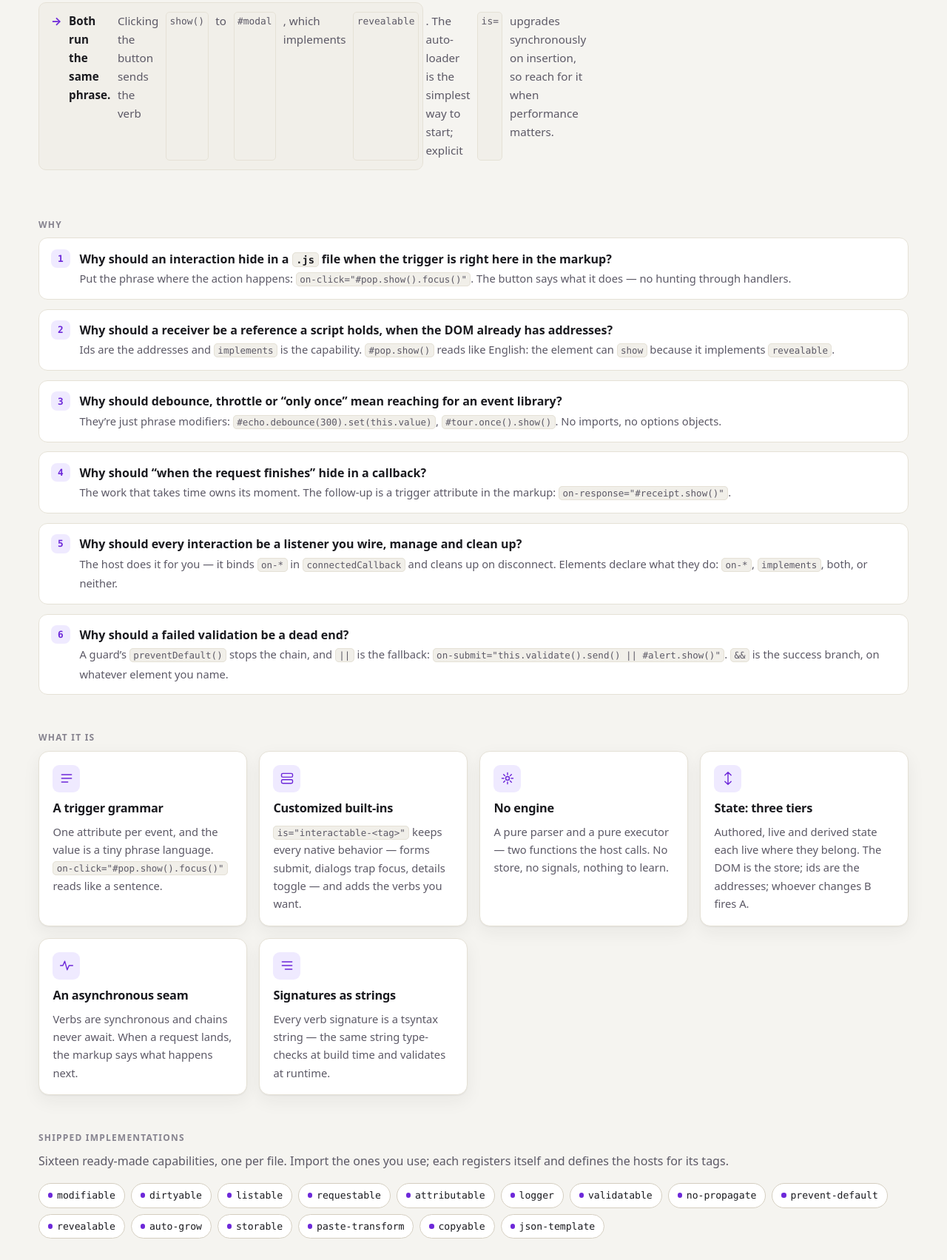
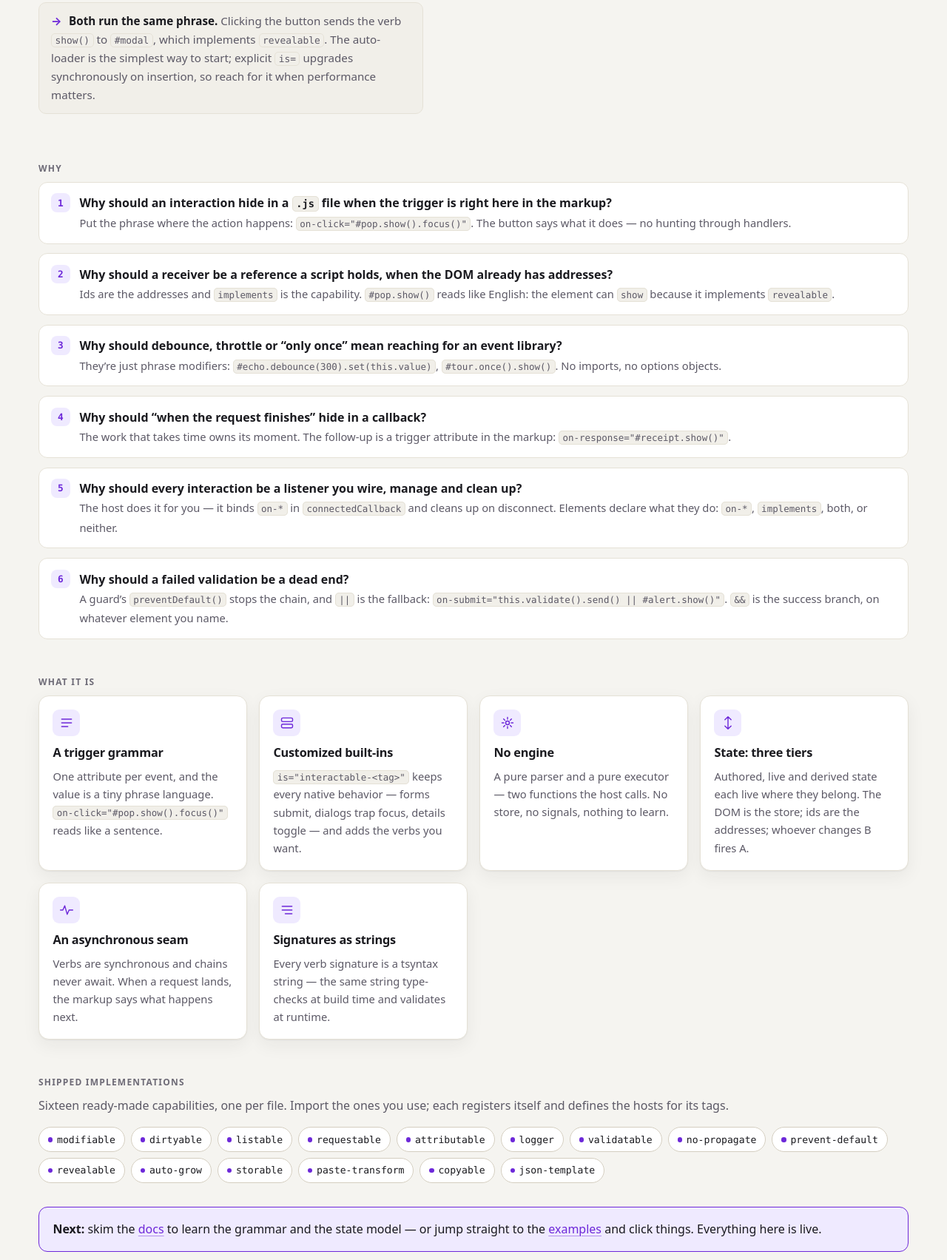
Before and after one commit to AceCodePt/interactably, a website with bundled scripts: page site/index.html in a window 1280 px wide. Shown: the part 1047-2750 px from the top of the page at 74% size. Built offline with nearby package versions, Linux system fonts and the light colour scheme.

Commit message:
Fix note layout and site accessibility issues

```diff
--- a/site/index.html
+++ b/site/index.html
@@ -121,14 +121,14 @@
 
           <ul is="interactable-ul" id="list" implements="listable" listable-min-rows="1">
             <li>
-              <input is="interactable-input" class="amount" type="number" value="2.5" step="any" required on-input="#total.compute()">
+              <input is="interactable-input" class="amount" aria-label="Amount" type="number" value="2.5" step="any" required on-input="#total.compute()">
               <button is="interactable-button" on-click="#list.removeRow(this); #total.compute()" type="button">&times;</button>
             </li>
           </ul>
           <button is="interactable-button" id="add-row" on-click="#list.adopt(#row-tpl); #total.compute()" type="button">Add row</button>
           <template id="row-tpl">
             <li>
-              <input is="interactable-input" class="amount" type="number" value="3.25" step="any" required on-input="#total.compute()">
+              <input is="interactable-input" class="amount" aria-label="Amount" type="number" value="3.25" step="any" required on-input="#total.compute()">
               <button is="interactable-button" on-click="#list.removeRow(this); #total.compute()" type="button">&times;</button>
             </li>
           </template>
--- a/site/styles.css
+++ b/site/styles.css
@@ -7,7 +7,7 @@
   --surface-3: #f1efe9;
   --fg: #1a1a1f;
   --muted: #5c5966;
-  --faint: #86838f;
+  --faint: #6e6b77;
   --accent: #6d28d9;
   --accent-strong: #5b21b6;
   --accent-ink: #ffffff;
@@ -38,7 +38,7 @@
     --surface-3: #24242c;
     --fg: #ececf1;
     --muted: #a09dab;
-    --faint: #7c7986;
+    --faint: #9b98a3;
     --accent: #a78bfa;
     --accent-strong: #c4b5fd;
     --accent-ink: #17121f;
@@ -96,11 +96,22 @@
 
 a {
   color: var(--accent);
-  text-decoration: none;
+  text-decoration: underline;
+  text-decoration-thickness: 1px;
+  text-underline-offset: 0.18em;
+  text-decoration-color: color-mix(in srgb, currentColor 45%, transparent);
 }
 
 a:hover {
   color: var(--accent-strong);
+  text-decoration-color: currentColor;
+}
+
+.nav-links a,
+.sidebar nav a,
+.gh-link,
+.chip {
+  text-decoration: none;
 }
 
 code, pre, kbd {
@@ -139,6 +150,7 @@
   color: var(--fg);
   font-weight: 650;
   letter-spacing: -0.01em;
+  text-decoration: none;
 }
 
 .brand:hover {
@@ -469,8 +481,7 @@
 /* ---------- callouts ---------- */
 
 .note {
-  display: flex;
-  gap: 0.6rem;
+  display: block;
   padding: 0.75rem 1rem;
   border-radius: 10px;
   background: var(--surface-3);
@@ -484,6 +495,8 @@
   content: "\2192";
   color: var(--accent);
   font-weight: 700;
+  display: inline-block;
+  margin-right: 0.6rem;
 }
 
 .note strong {
```
Also changed, not shown: site/examples.html (+3 -3 lines).
